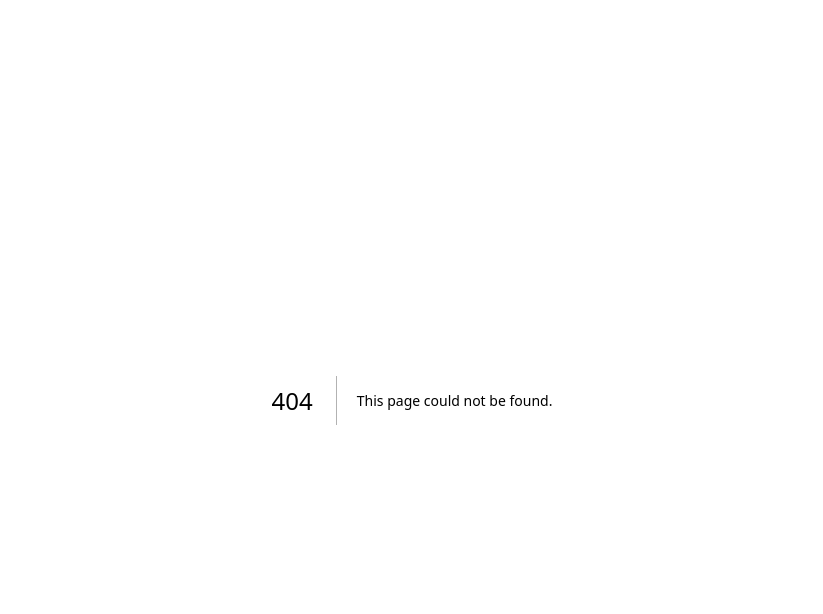
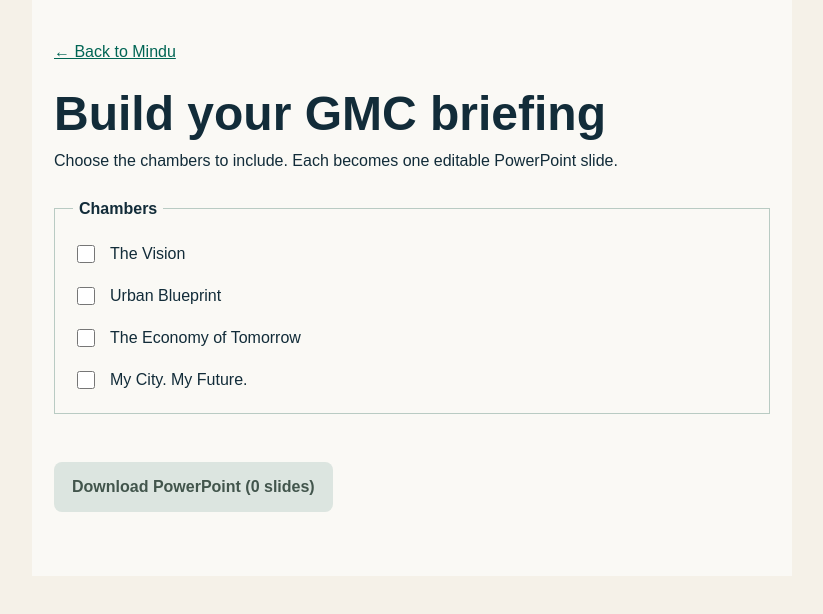
Before and after one commit to God8Lucifer/Mindu-Agent-, a Next.js app in the folder frontend/: page /briefing in a window 1280 px wide. Before the commit this address had no page. Shown: the top 614 px of the page, without its empty margins (228-1051 px from the left). Built offline with nearby package versions, Linux system fonts and the light colour scheme.

Commit message:
Add visitor briefing builder with PowerPoint export

```diff
--- a/frontend/package.json
+++ b/frontend/package.json
@@ -12,6 +12,7 @@
     "@react-three/drei": "^10.7.9",
     "@react-three/fiber": "^9.8.2",
     "next": "16.4.6",
+    "pptxgenjs": "^4.0.1",
     "react": "19.3.0",
     "react-dom": "19.3.0",
     "three": "^0.187.0"
--- a/frontend/public/agent/index.html
+++ b/frontend/public/agent/index.html
@@ -26,6 +26,7 @@
   <div class="ks-side">
     <button type="button" class="ks-map" aria-label="Open the Experience Centre map" title="Experience Centre map" hidden></button>
     <button type="button" class="ks-map" aria-label="Open the photo collection camera" title="Photo collection" hidden></button>
+    <a href="/briefing">Build my briefing</a>
   </div>
   <script src="/agent/guide/gmc-guide.js"></script>
   <script src="/agent/kiosk/kiosk.js"></script>
--- /dev/null
+++ b/frontend/src/app/briefing/page.tsx
@@ -0,0 +1,253 @@
+'use client';
+
+import { useState } from 'react';
+
+type Chamber = {
+  id: string;
+  name: string;
+  summary: string;
+  discussion: string;
+  sourceLabel: string;
+  sourceUrl: string;
+  reviewedOn: string | null;
+};
+
+// This pinned source identifies the project material used for the draft.
+// Replace it with the relevant approved exhibit source for each chamber.
+const projectSource = {
+  sourceLabel: 'Mindu Experience Centre exhibit notes',
+  sourceUrl:
+    'https://github.com/God8Lucifer/Mindu-Agent-/blob/b5e4381/frontend/src/features/map/layout-data.ts',
+  reviewedOn: null,
+};
+
+const chambers: Chamber[] = [
+  {
+    ...projectSource,
+    id: 'chamber1',
+    name: 'The Vision',
+    summary:
+      'An introduction to the idea behind Gelephu Mindfulness City. Use this chamber to open a discussion about what mindfulness could mean in everyday city life.',
+    discussion:
+      'What would make a city feel mindful to someone who lives there?',
+  },
+  {
+    ...projectSource,
+    id: 'chamber2',
+    name: 'Urban Blueprint',
+    summary:
+      'Explore the city through its masterplan. Use the layout to discuss how people might move between places and how the landscape shapes those connections.',
+    discussion:
+      'Which two places would you most want to connect, and why?',
+  },
+  {
+    ...projectSource,
+    id: 'chamber3',
+    name: 'The Economy of Tomorrow',
+    summary:
+      'Consider the people and businesses that could participate in the city’s economy. Use this chamber to discuss what participation might look like for a local entrepreneur.',
+    discussion:
+      'What would a small Bhutanese business need to participate?',
+  },
+  {
+    ...projectSource,
+    id: 'chamber4',
+    name: 'My City. My Future.',
+    summary:
+      'Reflect on the city from a personal perspective. Invite participants to identify one feature they would value in a future neighbourhood and explain their choice.',
+    discussion:
+      'What is one thing you would want a future neighbourhood to preserve?',
+  },
+];
+
+function reviewLabel(chamber: Chamber) {
+  return chamber.reviewedOn
+    ? `Reviewed ${chamber.reviewedOn}`
+    : 'Draft exhibit summary · GMC review pending';
+}
+
+async function downloadBriefing(selected: Chamber[]) {
+  const { default: PptxGenJS } = await import('pptxgenjs');
+  const pptx = new PptxGenJS();
+
+  pptx.layout = 'LAYOUT_WIDE';
+  pptx.author = 'Mindu';
+  pptx.title = 'GMC Experience Centre Briefing';
+  pptx.subject = selected.map((chamber) => chamber.name).join(', ');
+
+  const navy = '122C39';
+  const green = '006554';
+  const muted = '48616A';
+
+  for (const chamber of selected) {
+    const slide = pptx.addSlide();
+    slide.background = { color: 'FAF9F5' };
+
+    slide.addText('GMC EXPERIENCE CENTRE', {
+      x: 0.6, y: 0.42, w: 11.9, h: 0.28,
+      fontSize: 13, bold: true, color: green, margin: 0,
+    });
+
+    slide.addText(chamber.name, {
+      x: 0.6, y: 0.95, w: 12.1, h: 0.72,
+      fontSize: 36, bold: true, color: navy, margin: 0,
+    });
+
+    slide.addText(chamber.summary, {
+      x: 0.6, y: 1.95, w: 11.9, h: 1.05,
+      fontSize: 21, color: navy, margin: 0, valign: 'middle',
+    });
+
+    // Editable PowerPoint shapes show where this chamber sits in the visit.
+    chambers.forEach((stop, index) => {
+      const active = stop.id === chamber.id;
+      const x = 0.6 + index * 3.05;
+
+      slide.addShape(pptx.ShapeType.rect, {
+        x, y: 3.45, w: 2.85, h: 0.76,
+        rectRadius: 0,
+        line: { color: active ? green : 'CAD8D3', width: 1 },
+        fill: { color: active ? green : 'E8EFEB' },
+      });
+
+      slide.addText(stop.name, {
+        x: x + 0.06, y: 3.49, w: 2.73, h: 0.68,
+        fontSize: 14, bold: active,
+        color: active ? 'FFFFFF' : navy,
+        align: 'center', valign: 'middle', margin: 0.03,
+      });
+    });
+
+    slide.addText('Discuss with your group', {
+      x: 0.6, y: 4.7, w: 12, h: 0.35,
+      fontSize: 16, bold: true, color: green, margin: 0,
+    });
+
+    slide.addText(chamber.discussion, {
+      x: 0.6, y: 5.15, w: 11.9, h: 0.7,
+      fontSize: 23, color: navy, margin: 0,
+    });
+
+    slide.addText(chamber.sourceLabel, {
+      x: 0.6, y: 6.4, w: 7.9, h: 0.3,
+      fontSize: 12, color: green, margin: 0,
+      hyperlink: { url: chamber.sourceUrl },
+    });
+
+    slide.addText(reviewLabel(chamber), {
+      x: 0.6, y: 6.88, w: 11.9, h: 0.25,
+      fontSize: 11, color: muted, margin: 0,
+    });
+  }
+
+  await pptx.writeFile({ fileName: 'GMC-Experience-Centre-Briefing.pptx' });
+}
+
+export default function BriefingPage() {
+  const [selectedIds, setSelectedIds] = useState<string[]>([]);
+  const [busy, setBusy] = useState(false);
+  const [error, setError] = useState('');
+
+  const selected = chambers.filter((chamber) =>
+    selectedIds.includes(chamber.id),
+  );
+
+  function toggle(id: string) {
+    setError('');
+    setSelectedIds((previous) =>
+      previous.includes(id)
+        ? previous.filter((value) => value !== id)
+        : [...previous, id],
+    );
+  }
+
+  async function handleDownload() {
+    if (busy || selected.length === 0) return;
+    setBusy(true);
+    setError('');
+
+    try {
+      await downloadBriefing(selected);
+    } catch {
+      setError('The PowerPoint could not be created. Please try again.');
+    } finally {
+      setBusy(false);
+    }
+  }
+
+  return (
+    <main className="briefing">
+      <a href="/">← Back to Mindu</a>
+      <h1>Build your GMC briefing</h1>
+      <p>Choose the chambers to include. Each becomes one editable PowerPoint slide.</p>
+
+      <fieldset disabled={busy}>
+        <legend>Chambers</legend>
+        {chambers.map((chamber) => (
+          <label key={chamber.id}>
+            <input
+              type="checkbox"
+              checked={selectedIds.includes(chamber.id)}
+              onChange={() => toggle(chamber.id)}
+            />
+            {chamber.name}
+          </label>
+        ))}
+      </fieldset>
+
+      {selected.length > 0 && (
+        <section aria-label="Slide preview">
+          <h2>Slide preview</h2>
+          {selected.map((chamber) => (
+            <article key={chamber.id}>
+              <h3>{chamber.name}</h3>
+              <p>{chamber.summary}</p>
+              <p><strong>Discussion</strong> · {chamber.discussion}</p>
+              <small>{reviewLabel(chamber)}</small>
+            </article>
+          ))}
+        </section>
+      )}
+
+      <button
+        type="button"
+        disabled={busy || selected.length === 0}
+        onClick={handleDownload}
+      >
+        {busy
+          ? 'Creating PowerPoint…'
+          : `Download PowerPoint (${selected.length} ${selected.length === 1 ? 'slide' : 'slides'})`}
+      </button>
+
+      {error && <p role="alert">{error}</p>}
+
+      <style>{`
+        .briefing {
+          box-sizing: border-box;
+          max-width: 760px;
+          margin: 0 auto;
+          padding: 40px 22px 64px;
+          color: #122c39;
+          background: #faf9f5;
+          font-family: Arial, sans-serif;
+          line-height: 1.5;
+        }
+        a, small { color: #006554; }
+        h1 { margin: 24px 0 6px; font-size: clamp(2rem, 5vw, 3rem); line-height: 1.1; }
+        h2 { margin: 28px 0 8px; }
+        h3, p { margin: 8px 0; }
+        fieldset { margin: 24px 0; padding: 12px 18px; border: 1px solid #b9cbc3; }
+        legend { padding: 0 6px; font-weight: 700; }
+        label { display: flex; align-items: center; gap: 12px; padding: 9px 0; cursor: pointer; }
+        input { width: 18px; height: 18px; accent-color: #006554; }
+        article { padding: 14px 0; border-bottom: 1px solid #d9e2de; }
+        button {
+          margin-top: 24px; padding: 13px 18px; border: 0; border-radius: 8px;
+          background: #006554; color: white; font: inherit; font-weight: 700; cursor: pointer;
+        }
+        button:disabled { background: #dce5e0; color: #42554c; cursor: default; }
+        [role='alert'] { color: #922f21; }
+      `}</style>
+    </main>
+  );
+}
```
Also changed, not shown: 1 other file (tests, documents, lock files or other folders).
